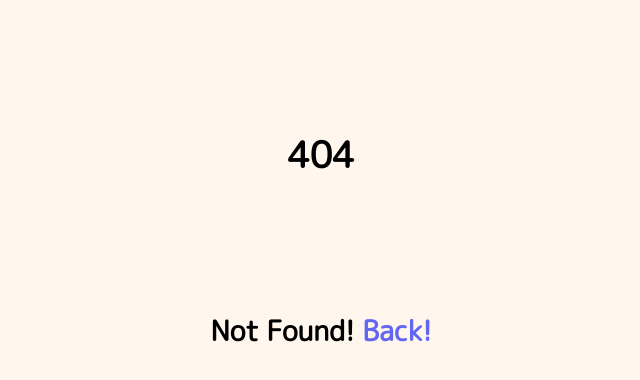
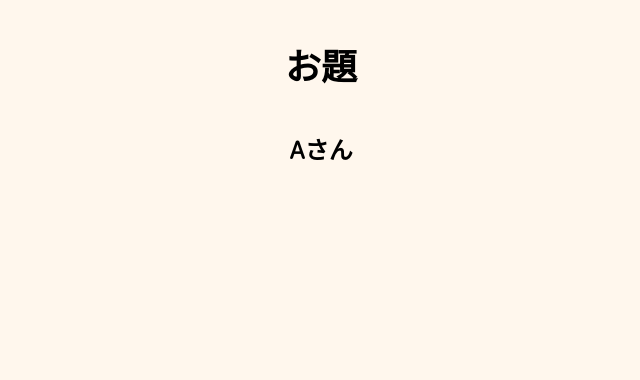
Before and after one commit to lazurite2/wordwolf_mtg, a React (Vite) app: page /themecheck in a window 1280 px wide. Before the commit this address had no page. Shown: the top 380 px of the page, without its empty margins (319-959 px from the left). Built offline with nearby package versions, Linux system fonts and the light colour scheme.

Commit message:
add themecheck page

```diff
--- a/src/App.tsx
+++ b/src/App.tsx
@@ -4,6 +4,7 @@ import NotFound from "./pages/404";
 import GameSetting from "./pages/gamesetting";
 import Home from "./pages/home";
 import PlayerNameSetting from "./pages/playernamesetting";
+import ThemeCheck from "./pages/themecheck";
 
 export function App() {
  return (
@@ -14,6 +15,7 @@ export function App() {
                     <Route path="/" element={<Home/>} />
                     <Route path="/gamesetting" element={<GameSetting/>} />
                     <Route path="/playernamesetting" element={<PlayerNameSetting />} />
+                    <Route path="/themecheck" element={<ThemeCheck />} />
                     <Route path="*" element={<NotFound/>} />
                 </Routes>
             </Layout>
--- a/src/pages/gamesetting/index.tsx
+++ b/src/pages/gamesetting/index.tsx
@@ -109,7 +109,7 @@ export default function GameSetting() {
     return (
         <>
             <header className="text-center pt-10 pb-10">
-                <h1 className="font-bold">{TITLE}</h1>
+                <h1 className="font-bold font-mplus">{TITLE}</h1>
             </header>
             <div className="">
                     <div className="flex flex-col justify-center items-center pb-8">
--- a/src/pages/playerNameSetting/index.tsx
+++ b/src/pages/playerNameSetting/index.tsx
@@ -74,7 +74,7 @@ export default function PlayerNameSetting() {
   return (
     <>
       <header className="text-center pt-10 pb-10">
-        <h1 className="font-bold">{TITLE}</h1>
+        <h1 className="font-bold font-mplus">{TITLE}</h1>
       </header>
 
       <div className="flex flex-col justify-center items-center pb-8">
--- /dev/null
+++ b/src/pages/themecheck/index.tsx
@@ -0,0 +1,13 @@
+
+export default function ThemeCheck() {
+    return (
+        <>
+            <header className="text-center pt-10 pb-10">
+                <h1 className="font-bold font-mplus">お題</h1>
+            </header>
+            <div className="flex flex-col justify-center items-center">
+                <span className="font-mplus text-2xl font-bold">Aさん</span>
+            </div>
+        </>
+    );
+}
```
